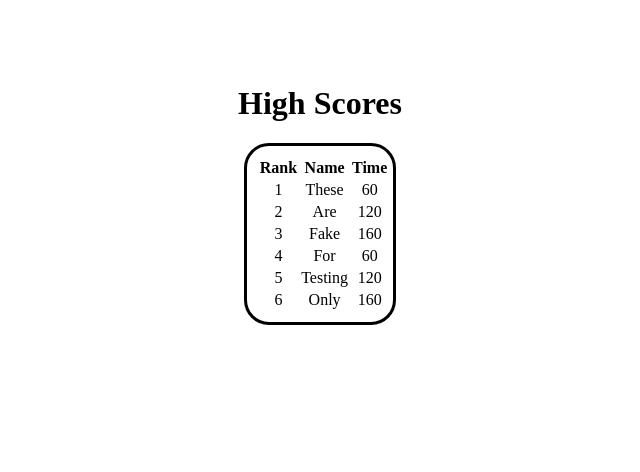
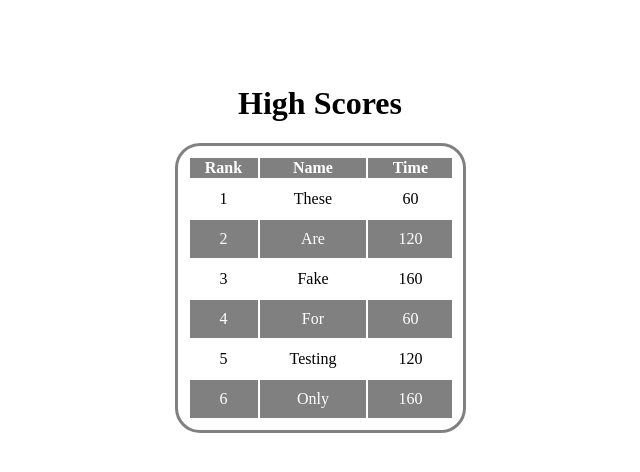
Before and after one commit to lcbordelon/3308_Project_Group01, a Flask app: page /leaderboard in a window 1280 px wide. Shown: the top 472 px of the page, without its empty margins (320-960 px from the left). Run offline with Flask 2, Linux system fonts and the light colour scheme.

Commit message:
Scoreboard CSS changes

```diff
--- a/flask_app/static/css/leaderboard.css
+++ b/flask_app/static/css/leaderboard.css
@@ -5,9 +5,9 @@
 
 .scoresheet{
     margin: auto;
+    width: 265px;
     border-radius:25px;
-    width: 10%;
-    border: 3px solid black;
+    border: 3px solid gray;
     padding: 10px;
 }
 
@@ -17,3 +17,12 @@
     margin-right: auto;
     text-align: center;
 }
+
+tbody td{
+  padding: 10px 30px;
+}
+
+tbody tr:nth-child(odd){
+  background-color: gray;
+  color: #fff;
+}
```
